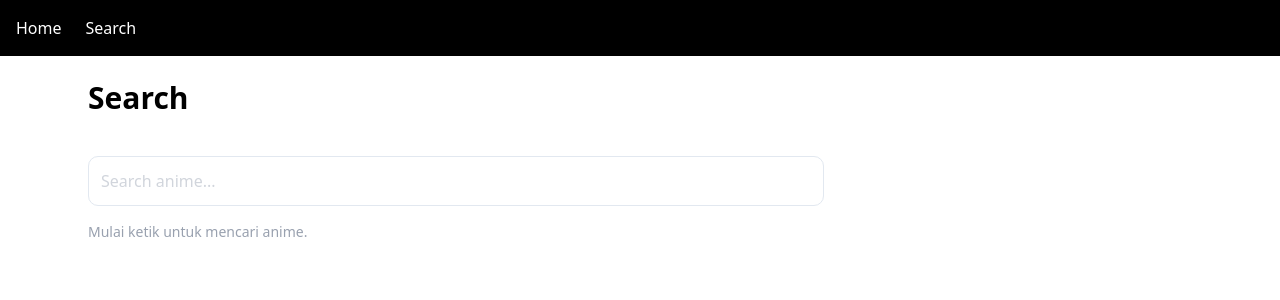
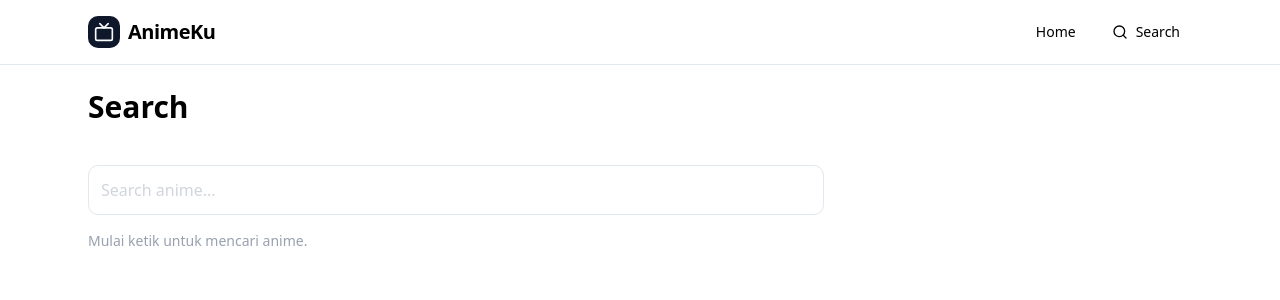
Before and after one commit to agungprasastia/animeku, a Next.js app: page /search in a window 1280 px wide. Shown: the top 300 px of the page. Built offline with nearby package versions, Linux system fonts and the light colour scheme.

Commit message:
style(components): modernize navbar and anime card using shadcn

```diff
--- a/src/components/AnimeCard.tsx
+++ b/src/components/AnimeCard.tsx
@@ -1,4 +1,8 @@
 import Link from "next/link";
+import Image from "next/image";
+import { Card, CardContent, CardFooter } from "@/components/ui/card";
+import { Badge } from "@/components/ui/badge";
+import { Star } from "lucide-react";
 
 interface Props {
   anime: any;
@@ -6,15 +10,38 @@ interface Props {
 
 export default function AnimeCard({ anime }: Props) {
   return (
-    <Link href={`/anime/${anime.mal_id}`}>
-      <div className="border rounded-lg p-3 hover:shadow-lg transition cursor-pointer">
-        <img
-          src={anime.images.jpg.image_url}
-          alt={anime.title}
-          className="rounded-md mb-2 w-full"
-        />
-        <h2 className="font-semibold text-sm">{anime.title}</h2>
-      </div>
+    <Link href={`/anime/${anime.mal_id}`} className="group h-full block">
+      <Card className="overflow-hidden h-full border-muted bg-card transition-all duration-300 hover:shadow-xl hover:-translate-y-1 hover:border-primary/50">
+        <div className="relative aspect-[3/4] overflow-hidden">
+          <Image
+            src={anime.images.jpg.large_image_url || anime.images.jpg.image_url}
+            alt={anime.title}
+            fill
+            className="object-cover transition-transform duration-500 group-hover:scale-110"
+            sizes="(max-width: 768px) 50vw, 25vw"
+          />
+          {/* Overlay Score */}
+          {anime.score && (
+            <div className="absolute top-2 right-2">
+              <Badge variant="secondary" className="flex items-center gap-1 font-bold shadow-sm backdrop-blur-sm bg-background/80">
+                <Star className="h-3 w-3 fill-yellow-400 text-yellow-400" />
+                {anime.score}
+              </Badge>
+            </div>
+          )}
+        </div>
+
+        <CardContent className="p-4">
+            {anime.genres?.[0] && (
+                <p className="text-xs text-muted-foreground mb-2 font-medium uppercase tracking-wider">
+                    {anime.genres[0].name}
+                </p>
+            )}
+            <h3 className="font-bold text-base line-clamp-2 leading-tight group-hover:text-primary transition-colors">
+                {anime.title}
+            </h3>
+        </CardContent>
+      </Card>
     </Link>
   );
 }
--- a/src/components/Navbar.tsx
+++ b/src/components/Navbar.tsx
@@ -1,10 +1,35 @@
 import Link from "next/link";
+import { Button } from "@/components/ui/button";
+import { Search, Tv } from "lucide-react";
 
 export default function Navbar() {
   return (
-    <nav className="w-full p-4 bg-black text-white flex gap-6">
-      <Link href="/">Home</Link>
-      <Link href="/search">Search</Link>
-    </nav>
+    <header className="sticky top-0 z-50 w-full border-b bg-background/80 backdrop-blur-md supports-[backdrop-filter]:bg-background/60">
+      <div className="max-w-6xl mx-auto flex h-16 items-center justify-between px-6">
+
+        {/* Logo Section */}
+        <Link href="/" className="flex items-center gap-2 transition-opacity hover:opacity-80">
+          <div className="bg-primary p-1.5 rounded-lg">
+            <Tv className="h-5 w-5 text-primary-foreground" />
+          </div>
+          <span className="text-xl font-bold tracking-tight">AnimeKu</span>
+        </Link>
+
+        {/* Navigation */}
+        <div className="flex items-center gap-2">
+          <Link href="/">
+            <Button variant="ghost" className="text-sm font-medium">
+              Home
+            </Button>
+          </Link>
+          <Link href="/search">
+            <Button variant="ghost" className="text-sm font-medium gap-2">
+              <Search className="h-4 w-4" />
+              Search
+            </Button>
+          </Link>
+        </div>
+      </div>
+    </header>
   );
 }
```
